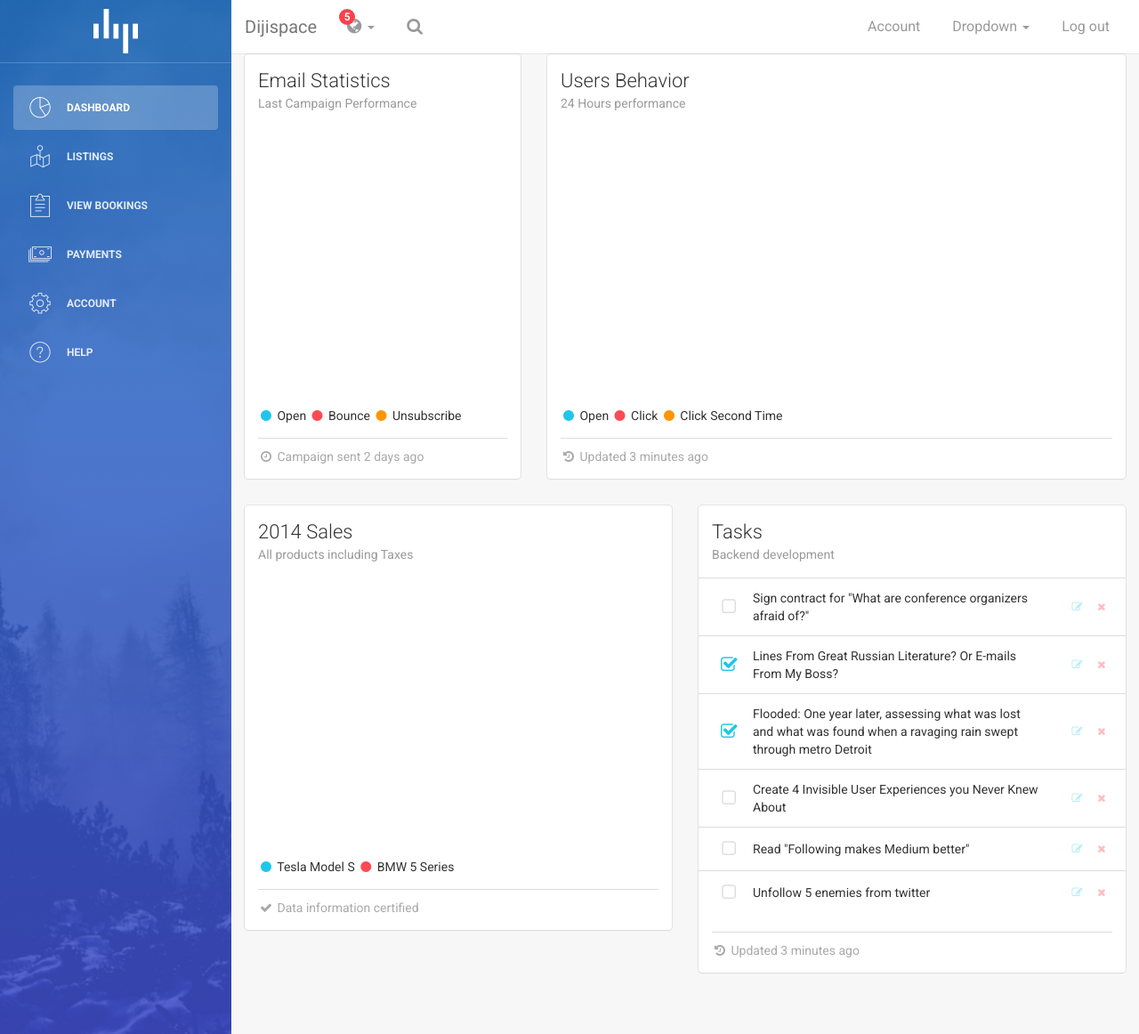
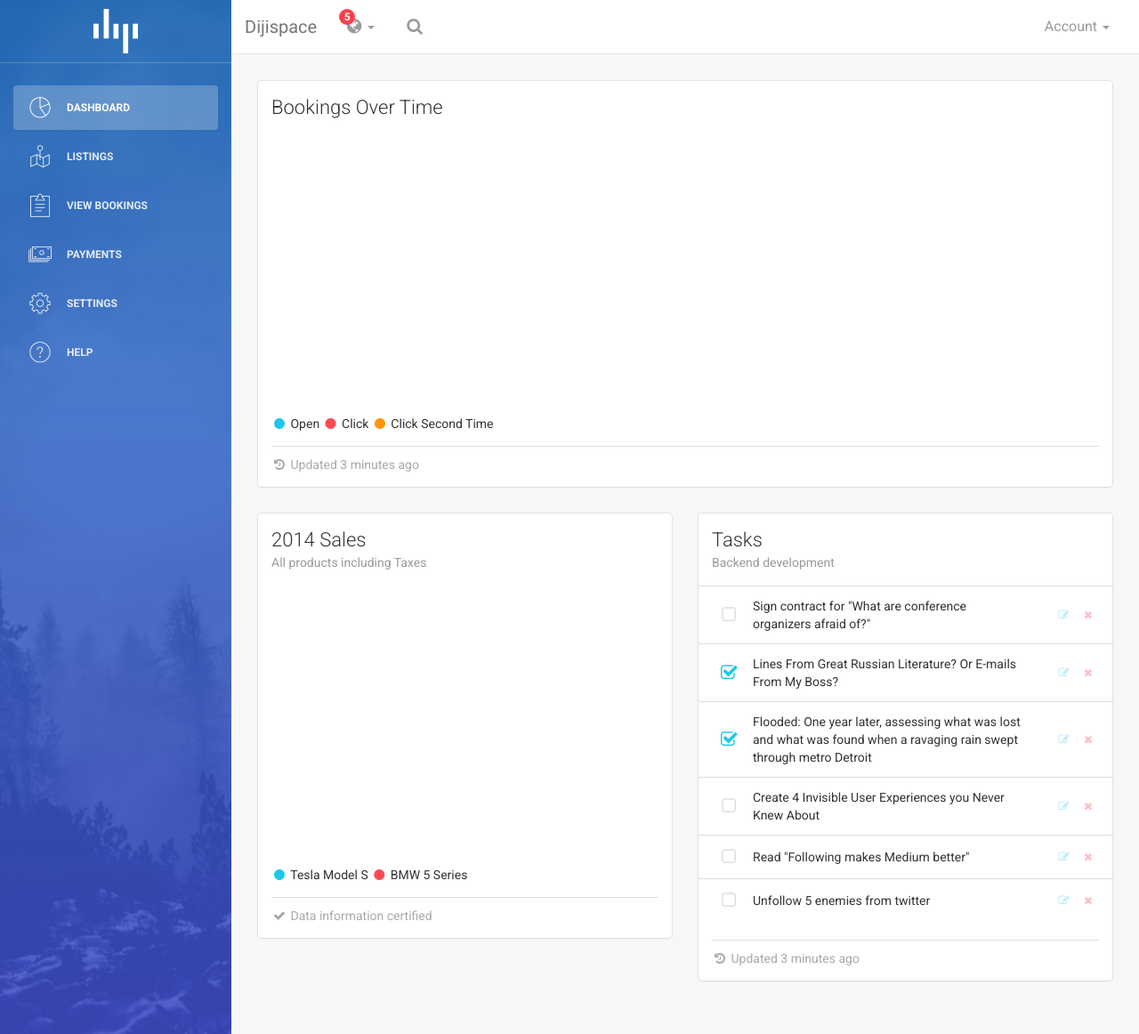
Before and after one commit to dijispace/dijispace, a Jekyll site: the page built from dashboard/index.html, in a window 1280 px wide. Shown: the whole page at 89% size. Built offline with Jekyll 4.4.1, drawn with Linux system fonts in a browser that asks for light colours; nearby versions of some CDN libraries.

Commit message:
edit header links

```diff
--- a/dashboard/_includes/header.html
+++ b/dashboard/_includes/header.html
@@ -39,33 +39,25 @@
                     </ul>
 
                     <ul class="nav navbar-nav navbar-right">
-                        <li>
-                           <a href="">
-                               <p>Account</p>
-                            </a>
-                        </li>
+
                         <li class="dropdown">
                               <a href="#" class="dropdown-toggle" data-toggle="dropdown">
                                     <p>
-										Dropdown
+										Account
 										<b class="caret"></b>
 									</p>
                               </a>
                               <ul class="dropdown-menu">
-                                <li><a href="#">Action</a></li>
-                                <li><a href="#">Another action</a></li>
+                                <li><a href="#">View Account</a></li>
+                                <li><a href="#">Edit Account</a></li>
                                 <li><a href="#">Something</a></li>
                                 <li><a href="#">Another action</a></li>
                                 <li><a href="#">Something</a></li>
                                 <li class="divider"></li>
-                                <li><a href="#">Separated link</a></li>
+                                <li><a href="#">Log Out</a></li>
                               </ul>
                         </li>
-                        <li>
-                            <a href="#">
-                                <p>Log out</p>
-                            </a>
-                        </li>
+
 						<li class="separator hidden-lg hidden-md"></li>
                     </ul>
                 </div>
--- a/dashboard/_includes/sidebar.html
+++ b/dashboard/_includes/sidebar.html
@@ -43,7 +43,7 @@
                 <li>
                     <a href="#">
                         <i class="pe-7s-config"></i>
-                        <p>Account</p>
+                        <p>Settings</p>
                     </a>
                 </li>
                 <li>
--- a/dashboard/_sass/_layout.scss
+++ b/dashboard/_sass/_layout.scss
@@ -304,7 +304,7 @@ body > .navbar-collapse .nav li:hover > a {
   float: right;
   width: calc(100% - 260px);
   min-height: 100%; }
-  .main-panel > .content {
+  .content {
     padding: 30px 15px;
     min-height: calc(100% - 123px); }
   .main-panel > .footer {
--- a/dashboard/assets/stylesheets/main.css
+++ b/dashboard/assets/stylesheets/main.css
@@ -430,7 +430,7 @@ body > .navbar-collapse[data-color="purple"]:after {
   width: calc(100% - 260px);
   min-height: 100%; }
 
-.main-panel > .content {
+.content {
   padding: 30px 15px;
   min-height: -webkit-calc(100% - 123px);
   min-height: calc(100% - 123px); }
--- a/dashboard/index.html
+++ b/dashboard/index.html
@@ -7,35 +7,12 @@ layout: default
   <div class="content">
             <div class="container-fluid">
                 <div class="row">
-                    <div class="col-md-4">
+
+                    <div class="col-md-12">
                         <div class="card">
                             <div class="header">
-                                <h4 class="title">Email Statistics</h4>
-                                <p class="category">Last Campaign Performance</p>
-                            </div>
-                            <div class="content">
-                                <div id="chartPreferences" class="ct-chart ct-perfect-fourth"></div>
-
-                                <div class="footer">
-                                    <div class="legend">
-                                        <i class="fa fa-circle text-info"></i> Open
-                                        <i class="fa fa-circle text-danger"></i> Bounce
-                                        <i class="fa fa-circle text-warning"></i> Unsubscribe
-                                    </div>
-                                    <hr>
-                                    <div class="stats">
-                                        <i class="fa fa-clock-o"></i> Campaign sent 2 days ago
-                                    </div>
-                                </div>
-                            </div>
-                        </div>
-                    </div>
-
-                    <div class="col-md-8">
-                        <div class="card">
-                            <div class="header">
-                                <h4 class="title">Users Behavior</h4>
-                                <p class="category">24 Hours performance</p>
+                                <h4 class="title">Bookings Over Time</h4>
+                                <!--<p class="category">24 Hours performance</p>-->
                             </div>
                             <div class="content">
                                 <div id="chartHours" class="ct-chart"></div>
```
